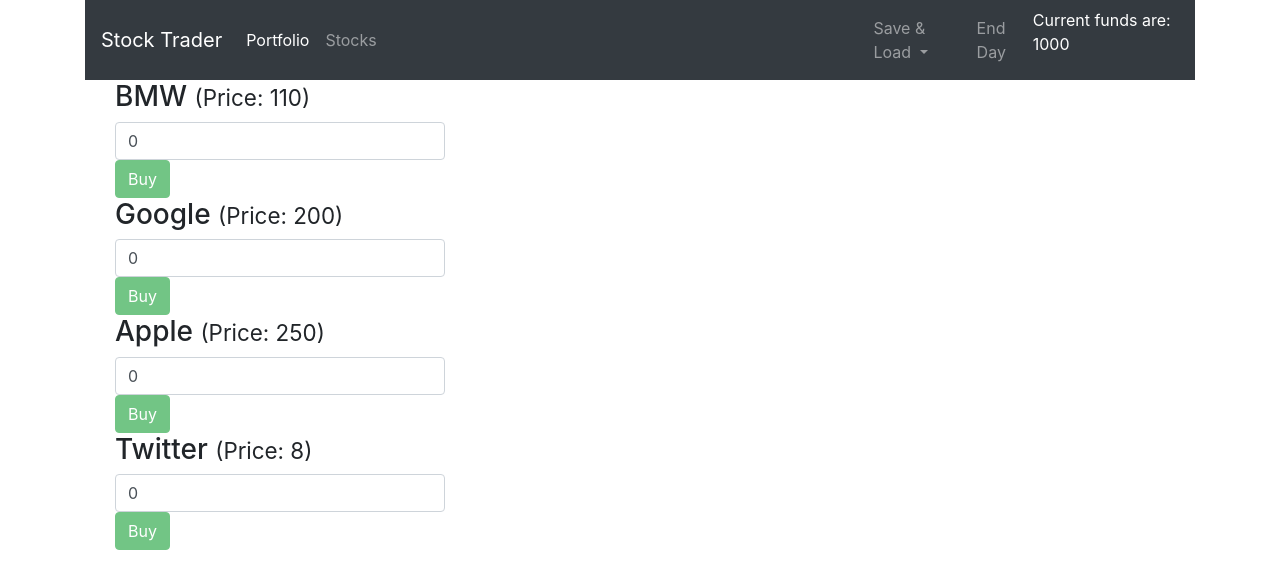
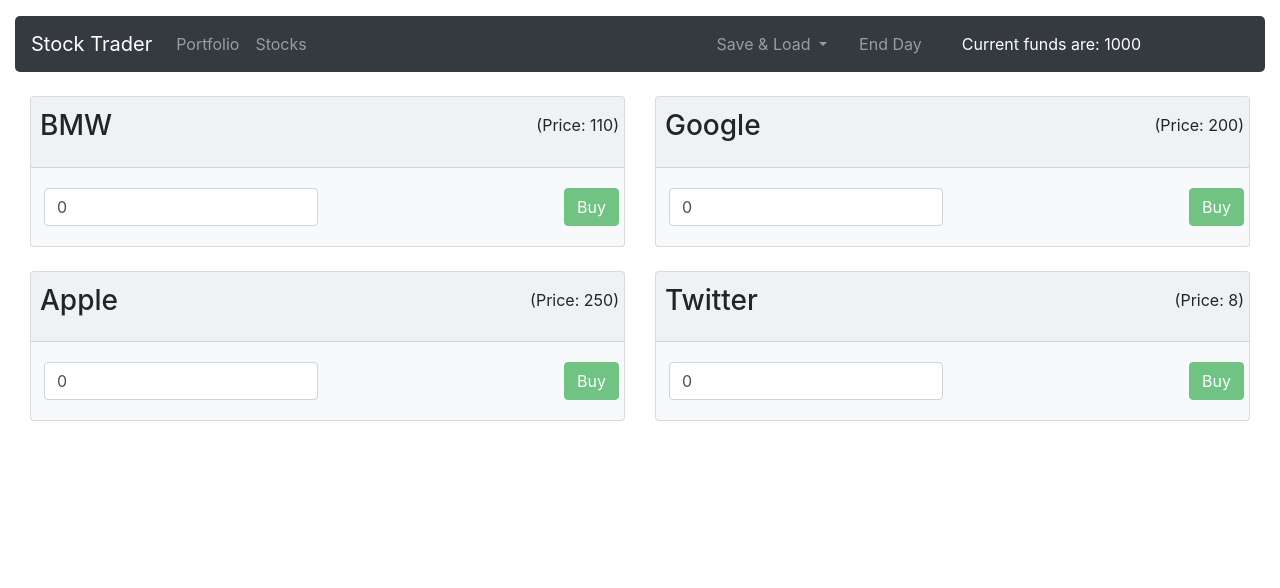
Before and after one commit to tomBrossart/vuejs-stock-trader, a Vue app in the folder router-app/: page /#/stocks in a window 1280 px wide. Shown: the top 588 px of the page. Built offline with nearby package versions, Linux system fonts and the light colour scheme.

Commit message:
cleaning up styling

```diff
--- a/router-app/src/App.vue
+++ b/router-app/src/App.vue
@@ -1,5 +1,5 @@
 <template>
-  <div class="container">
+  <div class="container-fluid">
     <header-nav :funds="currentFunds"></header-nav>
     <router-view transition="fade" mode="out-in"></router-view>
   </div>
--- a/router-app/src/components/HeaderNav.vue
+++ b/router-app/src/components/HeaderNav.vue
@@ -1,20 +1,20 @@
 <template>
-    <div class="container-fluid">
-            <nav class="row navbar navbar-expand-lg navbar-dark bg-dark">
+    <div>
+          <nav class="navbar navbar-expand-lg navbar-dark bg-dark mt-3">
             <router-link class="navbar-brand" :to="'/dashboard'"> Stock Trader </router-link>
               <button class="navbar-toggler" type="button" data-toggle="collapse" data-target="#navbarNav" aria-controls="navbarNav" aria-expanded="false" aria-label="Toggle navigation">
                   <span class="navbar-toggler-icon"></span>
               </button>
               <div class="collapse navbar-collapse" id="navbarNav">
-                    <ul class="col-md-8 navbar-nav mr-auto">
-                        <li class="nav-item active">
+                  <ul class="col-lg-4 navbar-nav mr-auto">
+                      <li class="nav-item">
                           <router-link class="nav-link" :to="'/portfolio'">Portfolio </router-link>
                       </li>
                       <li class="nav-item">
                         <router-link class="nav-link" :to="'/stocks'">Stocks </router-link>
                       </li>
                   </ul>
-                    <ul class="navbar-nav ml-auto">
+                  <ul class="navbar-nav ml-auto col-lg-6">
                       <li class="nav-item dropdown">
                           <a class="nav-link dropdown-toggle" href="#" id="navbarDropdown" role="button" data-toggle="dropdown" aria-haspopup="true" aria-expanded="false">
                               Save & Load
@@ -27,10 +27,10 @@
                               <a class="dropdown-item" href="#">Something else here</a>
                           </div>
                       </li>
-                        <li class="nav-item">
+                      <li class="nav-item ml-3">
                               <a class="nav-link" @click="end_day">End Day</a>
                         </li>
-                        <li class="nav-item funds">
+                      <li class="ml-4 nav-item nav-link text-white funds">
                         Current funds are: {{ funds }}
                       </li>
                   </ul>
@@ -55,4 +55,8 @@
     .funds {
       color: white
     }
+
+    .navbar, .navbar-expand-lg {
+      border-radius: 5px;
+    }
 </style>
--- a/router-app/src/components/Portfolio.vue
+++ b/router-app/src/components/Portfolio.vue
@@ -1,6 +1,9 @@
 <template>
   <div class="container">
-    <port-stock v-for="stock in portfolio" :stock="stock"></port-stock>
+      <div class="row">
+        <h1 v-if="portfolio.length == 0" class="mt-4"> Buy some stocks and see them displayed here! </h1>
+        <port-stock class="col-lg-6" v-for="stock in portfolio" :stock="stock"></port-stock>
+      </div>
   </div>
 </template>
 
--- a/router-app/src/components/PortfolioStock.vue
+++ b/router-app/src/components/PortfolioStock.vue
@@ -1,25 +1,27 @@
 <template>
-  <div class="col-sm-6 col-md-4">
-    <div class="panel panel-primary">
-      <div class="panel-heading">
-        <h3 class="panel-title">
-          {{ stock.name }}
-          <small>(Price: {{ stock.price }}) | Quantity: {{ stock.quantity }}</small>
-        </h3>
-      </div>
-      <div class="panel-body">
-        <div class="pull-left">
+  <div class="col-sm-6 col-md-5 mt-4">
+    <div class="card bg-light">
+      <div class="card-header">
+        <div class="row">
+          <h3 class="card-title mr-auto">
+            {{ stock.name }}
+          </h3>
+          <p class="ml-auto mt-1">(Price: {{ stock.price }}) | Quantity: {{ stock.quantity }}</p>
+        </div>
+        </div>
+      <div class="card-body w-100 row">
+        <div class="">
           <input
             type="number"
-            class="form-control"
+            class="ml-2 mr-auto form-control"
             placeholder="Quantity"
             v-model="quantity"
             :class="{danger: insufficientFunds}"
           >
         </div>
-        <div class="pull-right">
+        <div class="ml-auto">
           <button
-            class="btn btn-success"
+            class="btn btn-warning"
             @click="sellStock"
             :disabled="insufficientFunds || quantity <= 0 || Number.isInteger(quantity)"
           > Sell
--- a/router-app/src/components/Stock.vue
+++ b/router-app/src/components/Stock.vue
@@ -1,14 +1,17 @@
 <template>
-  <div class="col-sm-6 col-md-4">
-    <div class="panel panel-success">
-      <div class="panel-heading">
-        <h3 class="panel-title">
+  <div class="col-sm-6 col-md-5 mt-4">
+    <div class="card bg-light">
+      <div class="card-header">
+        <div class="row">
+          <h3 class="card-title ml-1 mr-auto">
             {{ stock.name }}
-          <small>(Price: {{ stock.price }})</small>
           </h3>
+          <p class="ml-auto mt-1">(Price: {{ stock.price }})</p>
         </div>
-      <div class="panel-body">
-        <div class="pull-left">
+      </div>
+      <div class="card-body w-100">
+        <div class="row">
+          <div class="mr-auto ml-2">
             <input
               type="number"
               class="form-control"
@@ -17,13 +20,14 @@
               :class="{danger: insufficientFunds}"
             >
           </div>
-        <div class="pull-right">
+          <div class="ml-auto">
             <button
               class="btn btn-success"
               @click="buyStock"
               :disabled="insufficientFunds || quantity <= 0 || Number.isInteger(quantity)"
             >{{ insufficientFunds ? 'Insufficient Funds' : 'Buy' }}
             </button>
+          </div>
         </div>
       </div>
     </div>
--- a/router-app/src/components/Stocks.vue
+++ b/router-app/src/components/Stocks.vue
@@ -1,6 +1,8 @@
 <template>
-    <div class="container">
-      <app-stock v-for="stock in stocks" :stock="stock"></app-stock>
+    <div class="container-fluid">
+      <div class="row">
+        <app-stock class="col-lg-6" v-for="stock in stocks" :stock="stock"></app-stock>
+      </div>
     </div>
 </template>
 
@@ -23,7 +25,12 @@
       computed: {
         stocks() {
           return this.$store.getters.stocks
-        }
+        },
+        // groupedStocks() {
+        //   return _.chunk(this.stocks, 2)
+        //   // returns a nested array:
+        //   // [[article, article, article], [article, article, article], ...]
+        // }
       }
     }
 </script>
```
Lines whose indentation alone changed are shown as unchanged.
